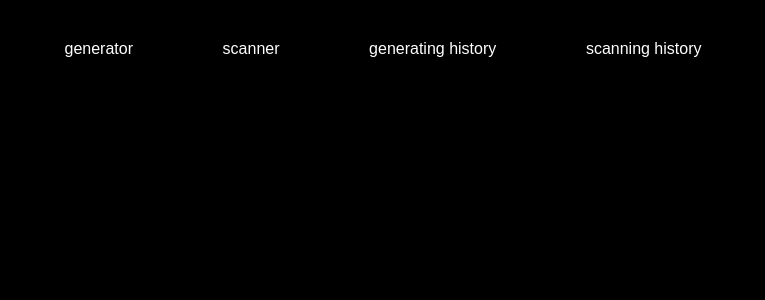
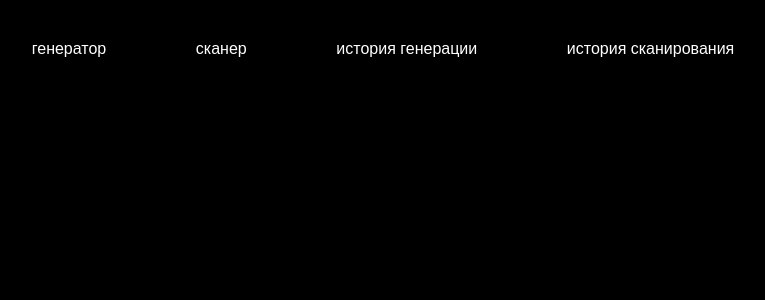
Before and after one commit to saashhhaa/QRCodeReact, a React (Vite) app: page / in a window 1280 px wide. Shown: the top 300 px of the page, without its empty margins (257-1022 px from the left). Built offline with nearby package versions, Linux system fonts and the light colour scheme.

Commit message:
rusification

```diff
--- a/src/components/Navigation/Navigation.jsx
+++ b/src/components/Navigation/Navigation.jsx
@@ -5,10 +5,10 @@ import "./navigation.css";
 export const Navigation = () => {
   return (
     <nav>
-      <Link to="/generate" className="nav_link">generator</Link>
-      <Link to="/scan" className="nav_link">scanner</Link>
-      <Link to="/generateHistory" className="nav_link">generating history</Link>
-      <Link to="/scanHistory" className="nav_link">scanning history</Link>
+      <Link to="/generate" className="nav_link">генератор</Link>
+      <Link to="/scan" className="nav_link">сканер</Link>
+      <Link to="/generateHistory" className="nav_link">история генерации</Link>
+      <Link to="/scanHistory" className="nav_link">история сканирования</Link>
     </nav>
   );
 };
```
